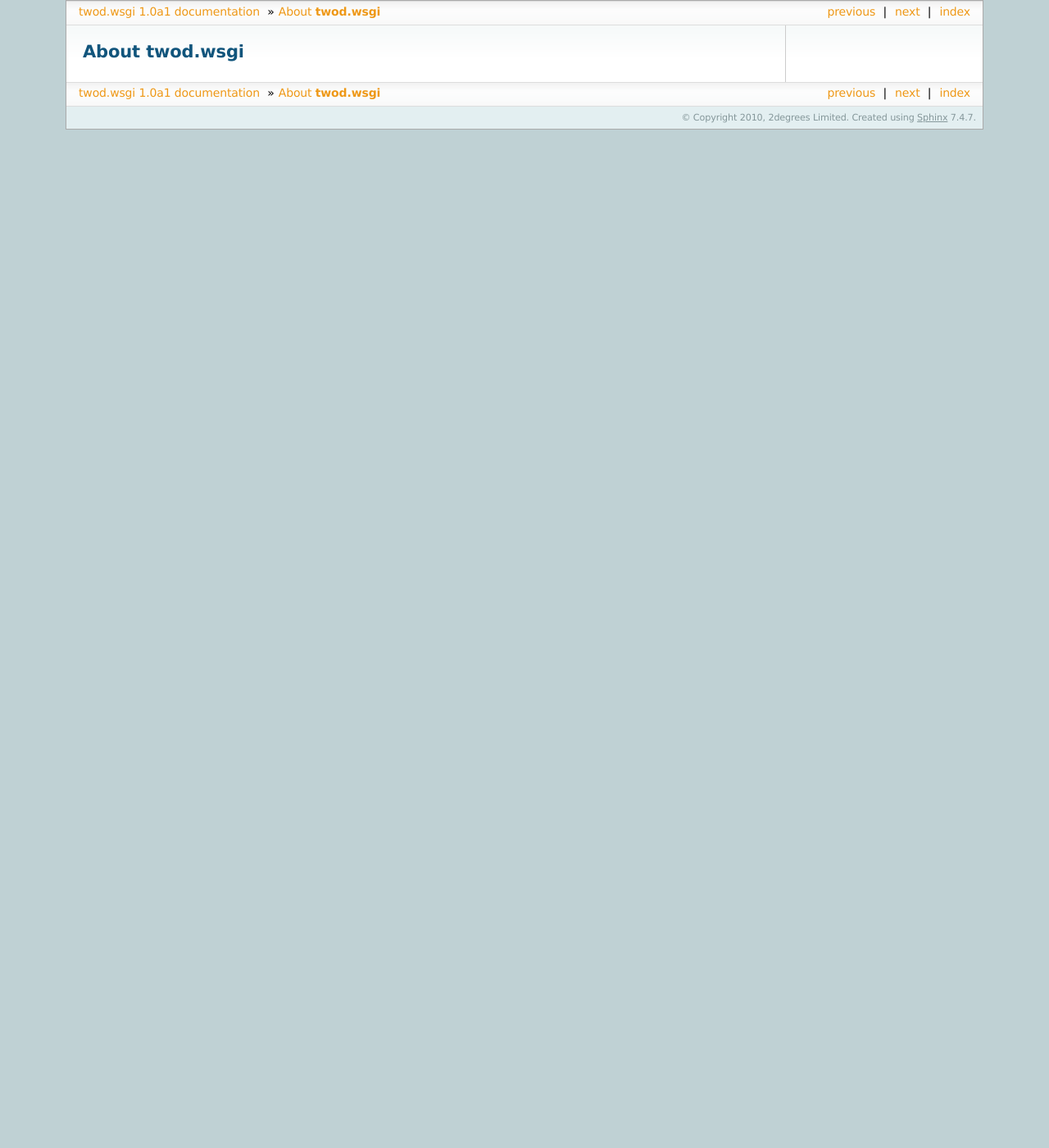
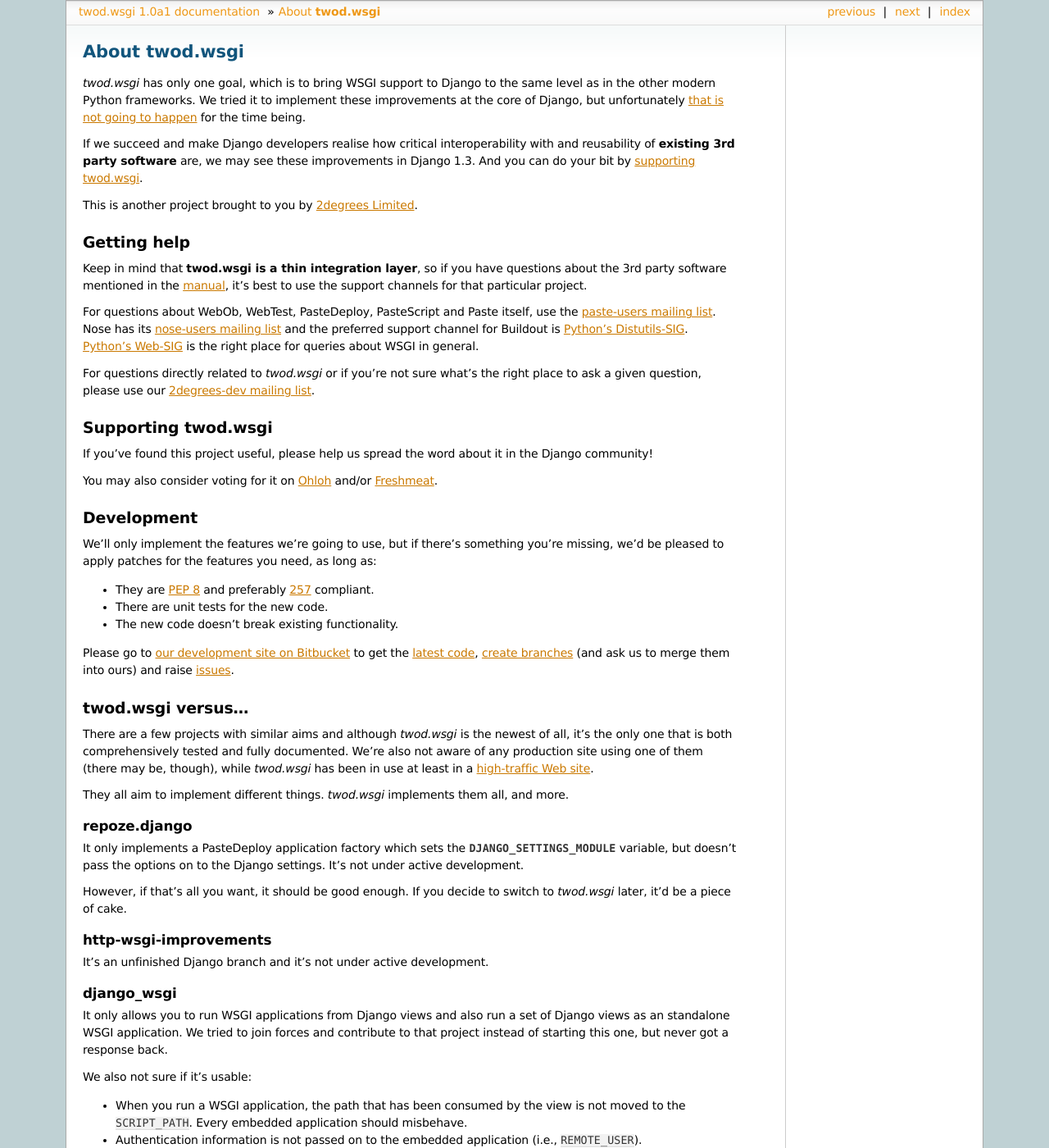
Before and after one commit to 2degrees/django-wsgi, a Sphinx documentation site: the page built from docs/source/about.rst, in a window 1280 px wide and 1400 px high. Shown: the whole window at 82% size. Built offline with Sphinx 7.4.7, drawn with Linux system fonts in a browser that asks for light colours; a script that is not in the unit is left out; some of the changed text lies outside the part shown.

Commit message:
Added the 'about' docs

```diff
--- a/docs/source/about.rst
+++ b/docs/source/about.rst
@@ -1,3 +1,144 @@
 ===================
 About **twod.wsgi**
 ===================
+
+*twod.wsgi* has only one goal, which is to bring WSGI support to Django
+to the same level as in the other modern Python frameworks. We tried it to
+implement these improvements at the core of Django, but unfortunately `that
+is not going to happen
+<http://groups.google.com/group/django-developers/browse_thread/thread/08c7ffeee7b9343c>`_
+for the time being.
+
+If we succeed and make Django developers realise how critical interoperability
+with and reusability of **existing 3rd party software** are, we may see these
+improvements in Django 1.3. And you can do your bit by `supporting twod.wsgi`_.
+
+This is another project brought to you by `2degrees Limited
+<http://dev.2degreesnetwork.com>`_.
+
+
+Getting help
+============
+
+Keep in mind that **twod.wsgi is a thin integration layer**, so if you have
+questions about the 3rd party software mentioned in the :doc:`manual
+<manual/index>`, it's best to use the support channels for that particular
+project.
+
+For questions about WebOb, WebTest, PasteDeploy, PasteScript and Paste itself,
+use the `paste-users mailing list <http://groups.google.com/group/paste-users>`_.
+Nose has its `nose-users mailing list
+<http://groups.google.com/group/nose-users>`_ and the preferred support channel
+for Buildout is `Python's Distutils-SIG
+<http://mail.python.org/mailman/listinfo/distutils-sig>`_. `Python's Web-SIG
+<http://mail.python.org/mailman/listinfo/web-sig>`_ is the right place for
+queries about WSGI in general.
+
+For questions directly related to *twod.wsgi* or if you're not sure what's
+the right place to ask a given question, please use our `2degrees-dev mailing
+list <http://groups.google.com/group/2degrees-dev/>`_.
+
+
+Supporting twod.wsgi
+====================
+
+If you've found this project useful, please help us spread the word about it
+in the Django community!
+
+You may also consider voting for it on
+`Ohloh <https://www.ohloh.net/p/twod-wsgi>`_ and/or `Freshmeat
+<http://freshmeat.net/projects/twodwsgi>`_.
+
+
+Development
+===========
+
+We'll only implement the features we're going to use, but if there's something
+you're missing, we'd be pleased to apply patches for the features you need, as
+long as:
+
+- They are `PEP 8 <http://www.python.org/dev/peps/pep-0008/>`_ and preferably
+  `257 <http://www.python.org/dev/peps/pep-0257/>`_ compliant.
+- There are unit tests for the new code.
+- The new code doesn't break existing functionality.
+
+Please go to `our development site on Bitbucket
+<http://bitbucket.org/2degrees/twod.wsgi/>`_ to get the
+`latest code <http://bitbucket.org/2degrees/twod.wsgi/src/>`_,
+`create branches <http://bitbucket.org/2degrees/twod.wsgi/fork/>`_
+(and ask us to merge them into ours)
+and raise `issues <http://bitbucket.org/2degrees/twod.wsgi/issues/>`_.
+
+
+twod.wsgi versus...
+===================
+
+There are a few projects with similar aims and although *twod.wsgi* is the
+newest of all, it's the only one that is both comprehensively tested and
+fully documented. We're also not aware of any production site using one of
+them (there may be, though), while *twod.wsgi* has been in use at least in a
+`high-traffic Web site <http://www.2degreesnetwork.com/>`_.
+
+They all aim to implement different things. *twod.wsgi* implements them all,
+and more.
+
+
+repoze.django
+-------------
+
+It only implements a PasteDeploy application factory which sets the
+:envvar:`DJANGO_SETTINGS_MODULE` variable, but doesn't pass the options on to
+the Django settings. It's not under active development.
+
+However, if that's all you want, it should be good enough. If you decide to
+switch to *twod.wsgi* later, it'd be a piece of cake.
+
+
+http-wsgi-improvements
+----------------------
+
+It's an unfinished Django branch and it's not under active development.
+
+
+django_wsgi
+-----------
+
+It only allows you to run WSGI applications from Django views and also run a
+set of Django views as an standalone WSGI application. We tried to join forces
+and contribute to that project instead of starting this one, but never got
+a response back.
+
+We also not sure if it's usable:
+
+- When you run a WSGI application, the path that has been consumed by the view
+  is not moved to the ``SCRIPT_PATH``. Every embedded application should
+  misbehave.
+- Authentication information is not passed on to the embedded application
+  (i.e., ``REMOTE_USER``).
+- We don't see the point in running Django views as WSGI applications. No Django
+  middleware gets run, neither do routines set by Django's WSGI handler.
+  [#standalone-django]_
+
+Although these may be bugs, not the intended behaviour.
+
+
+.. rubric:: Footnotes
+
+.. [#standalone-django] If you really wanted to collect individual views into
+  an standalone Django-powered WSGI application, a safer approach would be to:
+
+  #. Define the ``URLConf`` for that application (say, at ``your_package.urls_subset``).
+  #. Extend the existing PasteDeploy configuration for the main/complete
+     application, like this:
+
+    .. code-block:: ini
+
+        [app:standalone_subset]
+        use = existing_main_application
+        ROOT_URLCONF = your_package.urls_subset
+
+  #. Use the "standalone_subset" version of your application::
+
+      from paste.deploy import loadapp
+
+      smaller_app = loadapp("config:/path/to/config.ini#standalone_subset")
--- a/docs/source/conf.py
+++ b/docs/source/conf.py
@@ -136,7 +136,7 @@
 # Custom sidebar templates, maps document names to template names.
 ohlog_sidebar = "ohloh-sidebar.html"
 sidebars = [ohlog_sidebar]
-html_sidebars = {'index': sidebars, 'manual/index': sidebars, 'api/index': sidebars,
+html_sidebars = {'index': sidebars, 'manual/index': sidebars, 'api': sidebars,
                  'about': sidebars, 'changelog': sidebars}
 
 # Additional templates that should be rendered to pages, maps page names to
--- a/docs/source/index.rst
+++ b/docs/source/index.rst
@@ -47,6 +47,9 @@
   work with Django 1.1-1.2 and Python 2.4-2.6 too -- Please let us know if it
   doesn't.
 
+Start reading the :doc:`manual/index` or :doc:`learn more about the project
+<about>`!
+
 
 Contents
 ========
```
